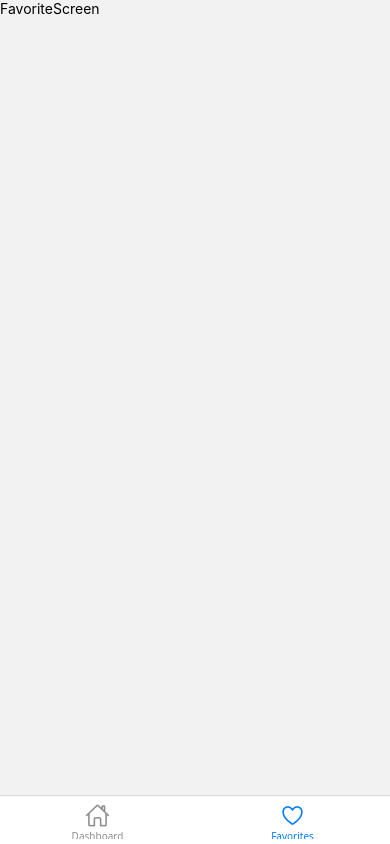
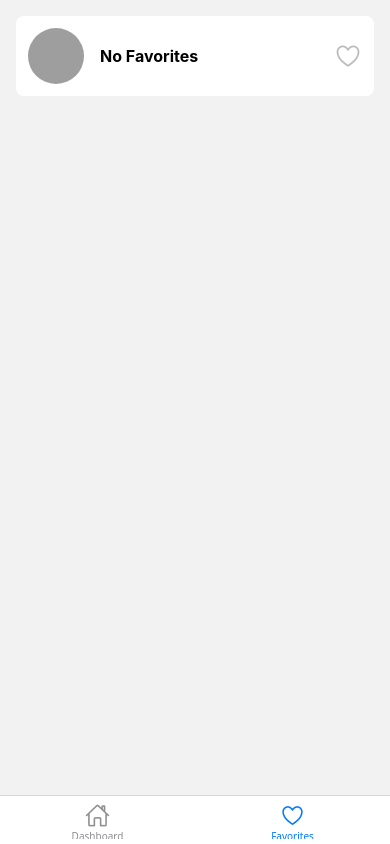
Before and after one commit to NikhilD1998/recyclerview, a React Native app: screen /FavoriteScreen in a window 390 px wide. Built offline with nearby package versions, Linux system fonts and the light colour scheme; no server answers; grey boxes are pictures that could not be loaded.

Commit message:
Refactor FavoriteScreen

```diff
--- a/src/screens/FavoriteScreen.js
+++ b/src/screens/FavoriteScreen.js
@@ -1,15 +1,49 @@
-import { View, Text } from "react-native";
-import React from "react";
+import React, { useContext, useMemo } from "react";
+import { FlatList, StyleSheet } from "react-native";
 import { SafeAreaView } from "react-native-safe-area-context";
+import { AppContext } from "../contexts/AppContext";
+import UserCard from "../components/UserCard";
 
 const FavoriteScreen = () => {
+  const { users, favorites, toggleFavorite } = useContext(AppContext);
+
+  const favoriteUsers = useMemo(
+    () => users.filter((user) => favorites.includes(user.id)),
+    [users, favorites]
+  );
+
+  const renderItem = ({ item }) => (
+    <UserCard
+      user={item}
+      isFavorite={favorites.includes(item.id)}
+      onToggleFavorite={toggleFavorite}
+    />
+  );
+
   return (
-    <SafeAreaView>
-      <View>
-        <Text>FavoriteScreen</Text>
-      </View>
+    <SafeAreaView style={{ flex: 1 }}>
+      <FlatList
+        data={favoriteUsers}
+        keyExtractor={(item) => item.id.toString()}
+        renderItem={renderItem}
+        contentContainerStyle={{ padding: 16 }}
+        ListEmptyComponent={
+          <UserCard
+            user={{
+              first_name: "No",
+              last_name: "Favorites",
+              email: "",
+              avatar: "https://cdn-icons-png.flaticon.com/512/1828/1828884.png",
+            }}
+            isFavorite={false}
+            onToggleFavorite={() => {}}
+          />
+        }
+      />
     </SafeAreaView>
   );
 };
 
+const styles = StyleSheet.create({});
+
 export default FavoriteScreen;
```
